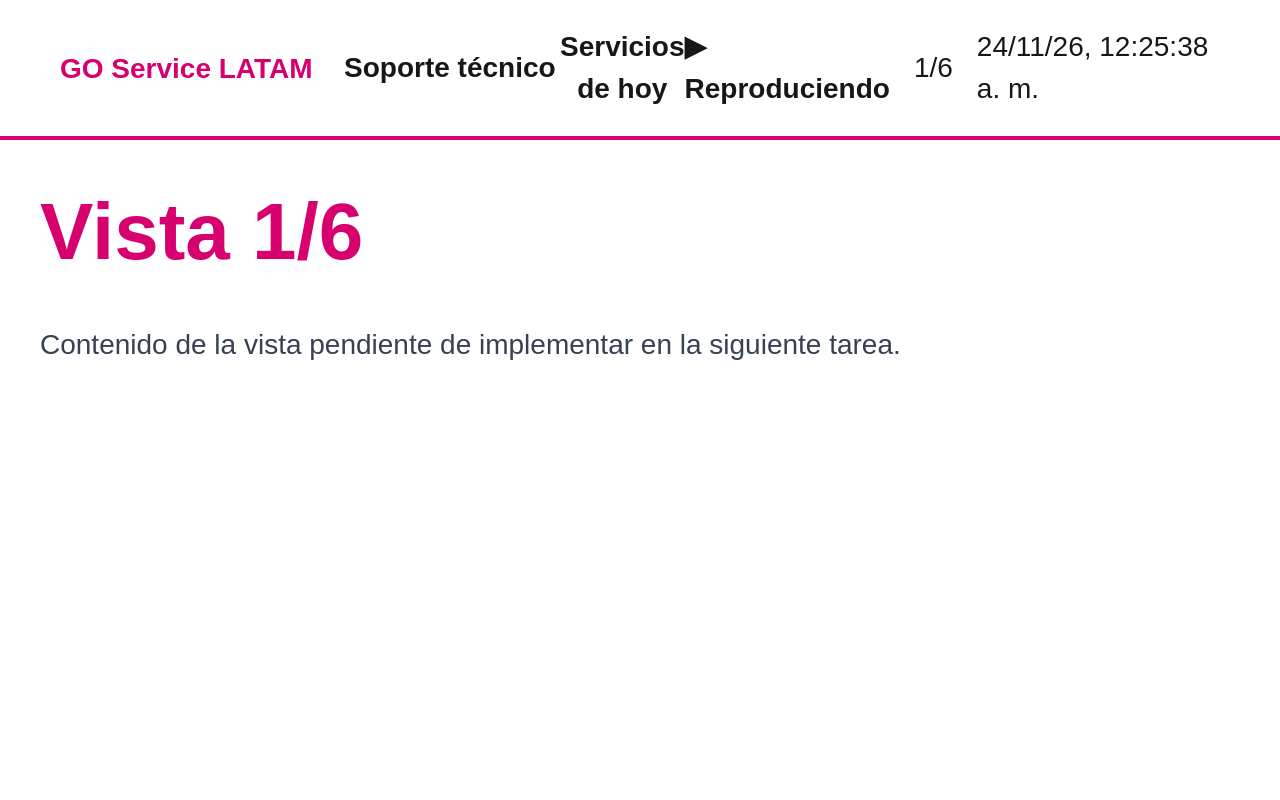
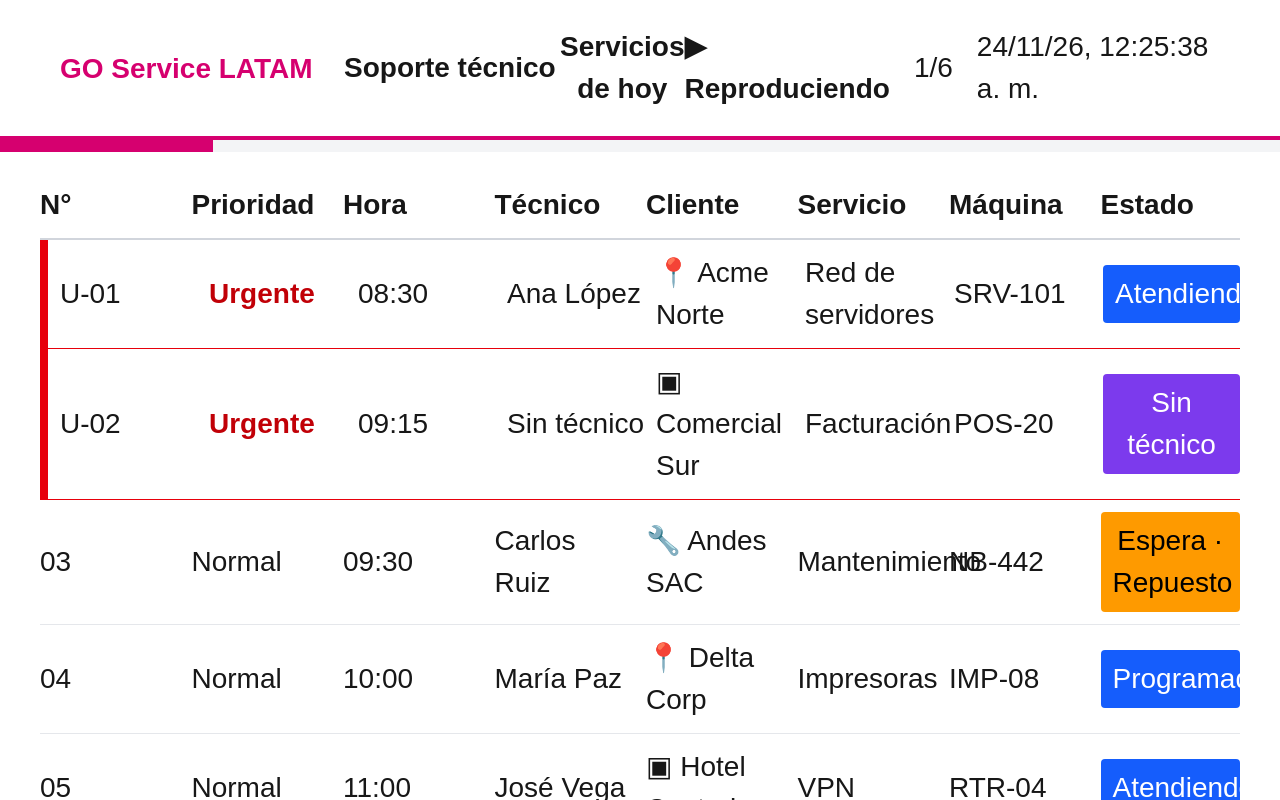
Before and after one commit to DevStudio-WorkSpace/simon-front, a Next.js app: page /pantalla/1 in a window 1280 px wide. Built offline with nearby package versions, Linux system fonts and the light colour scheme; no server answers.

Commit message:
SIMON-S1-T12-A: implementación de vistas de servicios y puntualidad

```diff
--- a/src/app/pantalla/[codigo]/page.tsx
+++ b/src/app/pantalla/[codigo]/page.tsx
@@ -3,6 +3,8 @@
 import { useCallback, useEffect, useMemo, useState } from "react";
 import { CabeceraPantalla } from "@/components/pantalla/CabeceraPantalla";
 import { FranjaMensajes } from "@/components/pantalla/FranjaMensajes";
+import { VistaServicios } from "@/components/pantalla/VistaServicios";
+import { VistaPuntualidad } from "@/components/pantalla/VistaPuntualidad";
 import { useTecladoPantalla } from "@/components/pantalla/TecladoPantalla";
 import { pantallaApi } from "@/lib/api";
 import type { AccionPantalla } from "@/lib/api";
@@ -97,6 +99,12 @@ export default function Pantalla({ params }: { params: Promise<{ codigo: string
     }).format(new Date(ultimaHora));
   }, [ultimaHora]);
 
+  const titulo = estado?.vista_actual === 1
+    ? "Servicios de hoy"
+    : estado?.vista_actual === 2
+      ? "Puntualidad de hoy"
+      : `Vista ${estado?.vista_actual}/6`;
+
   if (!estado) {
     return (
       <main className="flex h-screen items-center justify-center bg-white text-[28px]">
@@ -113,14 +121,25 @@ export default function Pantalla({ params }: { params: Promise<{ codigo: string
           Sin conexión. Último dato recibido: {horaUltimoDato || "no disponible"}
         </div>
       )}
-      <CabeceraPantalla estado={estado} fecha_hora={fechaHora} />
+      <CabeceraPantalla estado={estado} fecha_hora={fechaHora} titulo={titulo} />
+      <div className="h-3 bg-gray-100">
+        <div
+          className="h-full bg-[var(--magenta)]"
+          style={{ width: `${(estado.vista_actual / 6) * 100}%` }}
+        />
+      </div>
       <section className="h-[790px] border-b-2 border-gray-100 px-10 py-8">
-        <h2 className="text-[80px] font-bold text-[var(--magenta)]">
-          Vista {estado.vista_actual}/6
-        </h2>
-        <p className="mt-8 text-[28px] text-gray-700">
-          Contenido de la vista pendiente de implementar en la siguiente tarea.
-        </p>
+        {estado.vista_actual === 1 && (
+          <VistaServicios servicios={estado.servicios} pagina={1} />
+        )}
+        {estado.vista_actual === 2 && (
+          <VistaPuntualidad puntualidad={estado.puntualidad} />
+        )}
+        {estado.vista_actual > 2 && (
+          <h2 className="text-[80px] font-bold text-[var(--magenta)]">
+            Vista {estado.vista_actual}/6
+          </h2>
+        )}
       </section>
       <FranjaMensajes mensajes={estado.mensajes} />
     </main>
--- a/src/components/pantalla/CabeceraPantalla.tsx
+++ b/src/components/pantalla/CabeceraPantalla.tsx
@@ -4,9 +4,10 @@ import type { EstadoPantalla } from "@/types/pantalla";
 interface Props {
   estado: EstadoPantalla;
   fecha_hora: string;
+  titulo: string;
 }
 
-export function CabeceraPantalla({ estado, fecha_hora }: Props) {
+export function CabeceraPantalla({ estado, fecha_hora, titulo }: Props) {
   const estadoTexto = estado.reproduciendo ? "Reproduciendo" : "Pausado";
   return (
     <header className="flex h-[140px] items-center justify-between border-b-4 border-[var(--magenta)] bg-white px-10">
@@ -15,7 +16,7 @@ export function CabeceraPantalla({ estado, fecha_hora }: Props) {
         <span className="text-[28px] font-semibold">Soporte técnico</span>
       </div>
       <div className="flex-1 text-center">
-        <h1 className="text-[28px] font-bold">Servicios de hoy</h1>
+        <h1 className="text-[28px] font-bold">{titulo}</h1>
       </div>
       <div className="flex min-w-[520px] items-center justify-end gap-6 text-[28px]">
         <span aria-label={`Estado ${estadoTexto}`} className="font-semibold">
--- /dev/null
+++ b/src/components/pantalla/VistaPuntualidad.tsx
@@ -0,0 +1,62 @@
+import type { PuntualidadHoy } from "@/types/pantalla";
+
+export function personasSinNombresTarde(puntualidad: PuntualidadHoy): number {
+  return puntualidad.personas.filter((persona) => persona.llegada_tarde).length;
+}
+
+export function VistaPuntualidad({ puntualidad }: { puntualidad: PuntualidadHoy }) {
+  const aTiempo = puntualidad.personas.filter((persona) => !persona.llegada_tarde);
+  const tardanzas = personasSinNombresTarde(puntualidad);
+  return (
+    <div className="grid h-full grid-cols-[1.1fr_1fr] gap-8">
+      <section>
+        <div className="grid grid-cols-3 gap-4">
+          <div className="rounded-lg border p-4 text-center">
+            <strong className="block text-[80px]">{puntualidad.a_tiempo_hoy}/{puntualidad.total_hoy}</strong>
+            <span>A tiempo hoy</span>
+          </div>
+          <div className="rounded-lg border p-4 text-center">
+            <strong className="block text-[80px]">{puntualidad.tardanzas_hoy}</strong>
+            <span>Minutos de tardanza</span>
+          </div>
+          <div className="rounded-lg border p-4 text-center">
+            <strong className="block text-[80px]">{puntualidad.racha_puntualidad}</strong>
+            <span>Días de racha</span>
+          </div>
+        </div>
+        <h3 className="mt-6 text-[28px] font-bold">Llegaron a tiempo</h3>
+        <ol className="mt-3 grid grid-cols-2 gap-x-8 gap-y-2">
+          {aTiempo.map((persona, index) => (
+            <li key={persona.nombre} className="flex justify-between border-b py-2">
+              <span>{index + 1}. {persona.nombre}</span>
+              <strong>{persona.hora_llegada}</strong>
+            </li>
+          ))}
+        </ol>
+        {tardanzas > 0 && (
+          <div className="mt-4 rounded bg-gray-200 px-4 py-3 text-center text-gray-700">
+            <strong>+{tardanzas}</strong> llegaron tarde
+          </div>
+        )}
+      </section>
+      <section>
+        <h3 className="text-[28px] font-bold">Tardanzas de las últimas 3 semanas</h3>
+        <div className="mt-5 flex h-[300px] items-end gap-8 border-b-2 border-gray-300 px-8">
+          {puntualidad.ultimas_semanas.map((semana) => (
+            <div key={semana.etiqueta} className="flex flex-1 flex-col items-center">
+              <strong>{semana.minutos}</strong>
+              <div
+                className={`mt-2 w-20 ${semana.actual ? "bg-[var(--magenta)]" : "bg-gray-400"}`}
+                style={{ height: `${Math.max(20, semana.minutos * 3)}px` }}
+              />
+              <span className="mt-3 text-center">{semana.etiqueta}</span>
+            </div>
+          ))}
+        </div>
+        <div className="mt-6 rounded-lg bg-amber-100 px-6 py-5 text-amber-900">
+          <strong>Por mejorar:</strong> {puntualidad.meta_siguiente_dia}. Horario: {puntualidad.horario_meta}.
+        </div>
+      </section>
+    </div>
+  );
+}
--- /dev/null
+++ b/src/components/pantalla/VistaServicios.tsx
@@ -0,0 +1,74 @@
+import type { EstadoServicio, ServicioHoy } from "@/types/pantalla";
+
+export function ordenarServicios(servicios: ServicioHoy[]): ServicioHoy[] {
+  return [...servicios]
+    .sort((a, b) => {
+      if (a.prioridad !== b.prioridad) return a.prioridad === "Urgente" ? -1 : 1;
+      if (a.estado === "Atendido" && b.estado !== "Atendido") return 1;
+      if (b.estado === "Atendido" && a.estado !== "Atendido") return -1;
+      return a.hora.localeCompare(b.hora);
+    });
+}
+
+export function obtenerPagina(servicios: ServicioHoy[], pagina: number) {
+  const ordenados = ordenarServicios(servicios);
+  const porPagina = 9;
+  const total = Math.ceil(ordenados.length / porPagina);
+  const actual = Math.min(Math.max(1, pagina), total);
+  return {
+    datos: ordenados.slice((actual - 1) * porPagina, actual * porPagina),
+    actual,
+    total,
+  };
+}
+
+const estadoClases: Record<EstadoServicio, string> = {
+  "Por programar": "bg-[var(--sin-tecnico)] text-white",
+  Programado: "bg-blue-600 text-white",
+  "En atención": "bg-blue-600 text-white",
+  "En espera": "bg-amber-500 text-black",
+  Atendido: "bg-green-600 text-white",
+};
+
+export function VistaServicios({ servicios, pagina }: { servicios: ServicioHoy[]; pagina: number }) {
+  const paginaActual = obtenerPagina(servicios, pagina);
+  return (
+    <div>
+      <div className="grid grid-cols-8 gap-3 border-b-2 border-gray-300 pb-3 text-[28px] font-bold">
+        <span>N°</span><span>Prioridad</span><span>Hora</span><span>Técnico</span>
+        <span>Cliente</span><span>Servicio</span><span>Máquina</span><span>Estado</span>
+      </div>
+      <div className="divide-y divide-gray-200">
+        {paginaActual.datos.map((servicio) => {
+          const estado = servicio.estado === "Por programar"
+            ? "Sin técnico"
+            : servicio.estado === "En atención"
+              ? "Atendiendo"
+              : servicio.estado === "En espera"
+                ? `Espera · ${servicio.motivo_espera || "Motivo"}`
+                : servicio.estado === "Atendido"
+                  ? "Terminado"
+                  : "Programado";
+          const modalidad = servicio.modalidad === "visita" ? "📍" : servicio.modalidad === "remoto" ? "▣" : "🔧";
+          return (
+            <div key={servicio.numero} className={`grid grid-cols-8 items-center gap-3 py-3 text-[28px] ${servicio.prioridad === "Urgente" ? "border-l-8 border-red-600 pl-3" : ""}`}>
+              <span>{servicio.numero}</span>
+              <span className={servicio.prioridad === "Urgente" ? "font-bold text-red-700" : ""}>
+                {servicio.prioridad === "Urgente" ? "Urgente" : "Normal"}
+              </span>
+              <span>{servicio.hora}</span>
+              <span>{servicio.tecnico}</span>
+              <span>{modalidad} {servicio.cliente}</span>
+              <span>{servicio.servicio}</span>
+              <span>{servicio.maquina}</span>
+              <span className={`rounded px-3 py-2 text-center ${estadoClases[servicio.estado]}`}>{estado}</span>
+            </div>
+          );
+        })}
+      </div>
+      {paginaActual.total > 1 && (
+        <div className="mt-4 text-right text-[28px]">Página {paginaActual.actual}/{paginaActual.total}</div>
+      )}
+    </div>
+  );
+}
```
